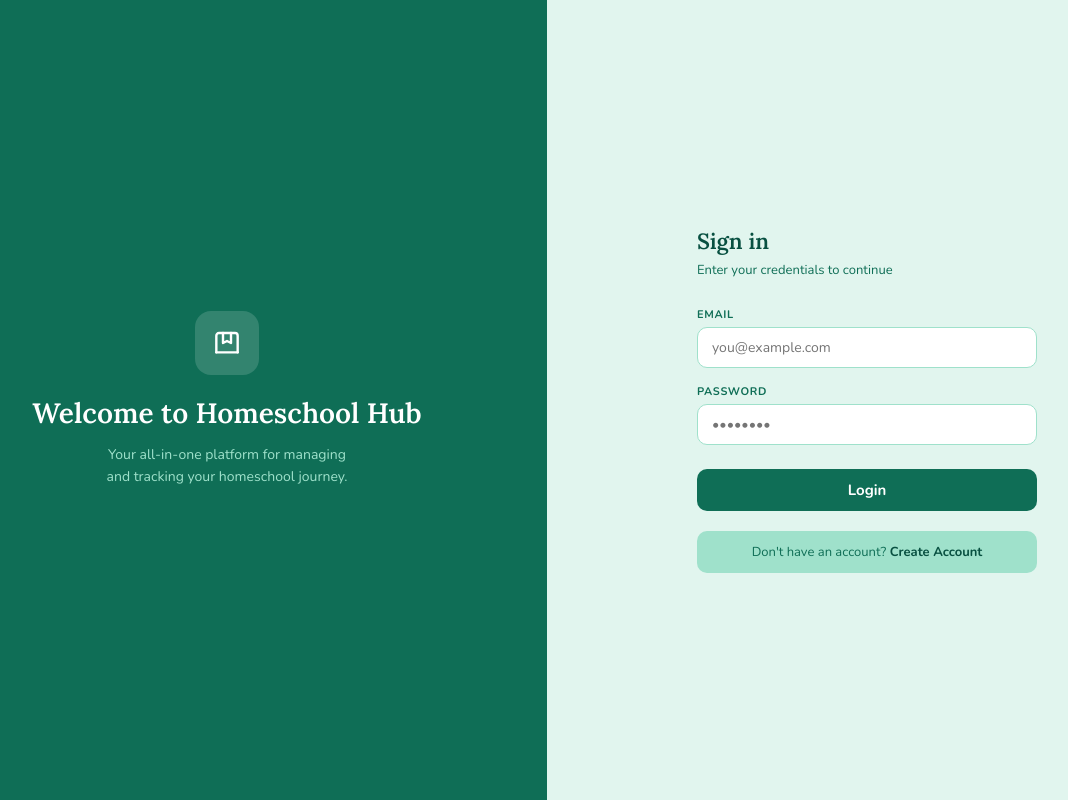
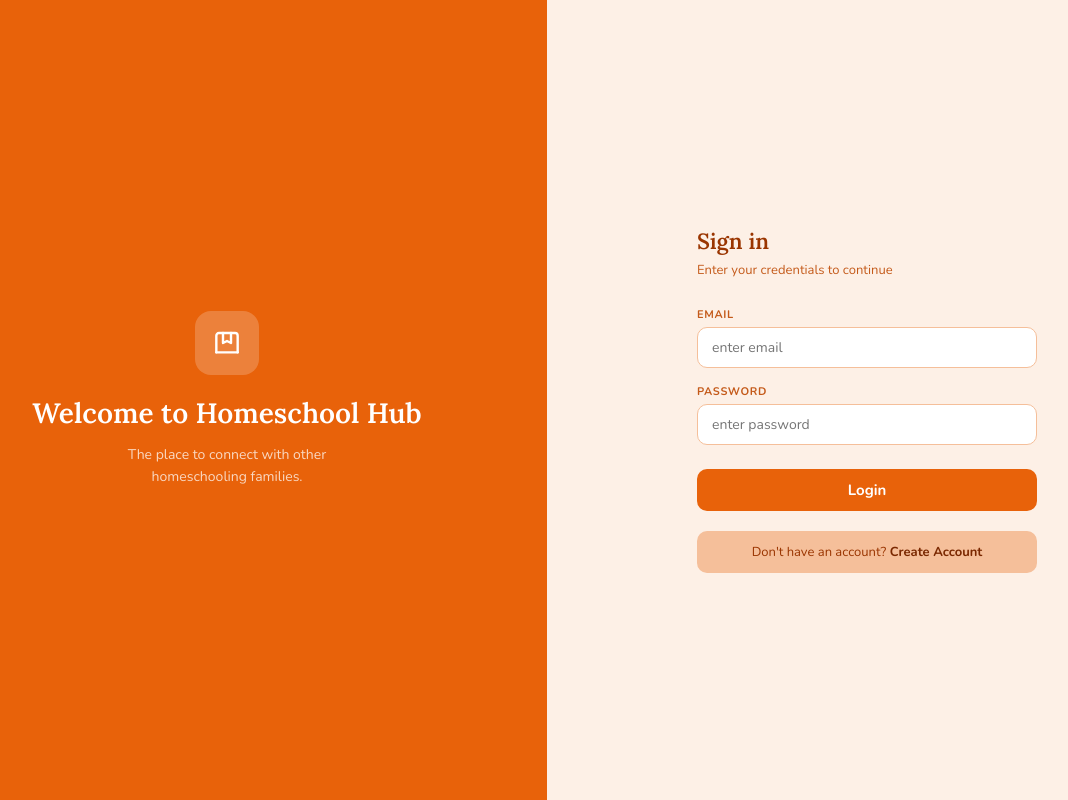
Before and after one commit to brooke-brown/hoohacks26, a React (Vite) app in the folder frontend/: page / in a window 1280 px wide. Shown: the whole page, without its empty margins (93-1161 px from the left). Built offline with nearby package versions, Linux system fonts and the light colour scheme.

Commit message:
changed color to orange + added animation

```diff
--- a/frontend/src/index.css
+++ b/frontend/src/index.css
@@ -6,4 +6,5 @@
 
 body {
   margin: 0;
+  background: #E8620A;
 }
--- a/frontend/src/pages/Login.jsx
+++ b/frontend/src/pages/Login.jsx
@@ -29,33 +29,39 @@ export default function Login() {
     <>
       <style>{`
         @keyframes slideInLeft {
-          from { transform: translateX(-60px); opacity: 0; }
+          from { transform: translateX(-250px); opacity: 0; }
           to   { transform: translateX(0);     opacity: 1; }
         }
-        @keyframes slideInRight {
-          from { transform: translateX(60px);  opacity: 0; }
-          to   { transform: translateX(0);     opacity: 1; }
-        }
-        .hs-left  { animation: slideInLeft  0.7s cubic-bezier(0.22,1,0.36,1) both; }
-        .hs-right { animation: slideInRight 0.7s cubic-bezier(0.22,1,0.36,1) both; }
+        .hs-left  { animation: slideInLeft  3.5s cubic-bezier(0.22,1,0.36,1) both; }
         .hs-input:focus {
           border-color: #1D9E75 !important;
           box-shadow: 0 0 0 3px rgba(29,158,117,0.15);
           outline: none;
         }
-      `}</style>
+          @keyframes draw {
+    from { stroke-dashoffset: 100; }
+    to   { stroke-dashoffset: 0; }
+  }
+  .hs-draw path {
+    stroke-dasharray: 100;
+    stroke-dashoffset: 100;
+    animation: draw 1.2s ease forwards;
+  }
+  .hs-draw path:nth-child(2) { animation-delay: 0.3s; }
+  .hs-draw path:nth-child(3) { animation-delay: 0.6s; }
+`}</style>
 
       <div style={styles.root}>
         <div className="hs-left" style={styles.left}>
           <div style={styles.iconBox}>
-            <svg width="32" height="32" viewBox="0 0 24 24" fill="none">
+            <svg className="hs-draw"width="32" height="32" viewBox="0 0 24 24" fill="none">
               <path d="M4 19V6.5C4 5.4 4.9 4.5 6 4.5H18C19.1 4.5 20 5.4 20 6.5V19" stroke="#fff" strokeWidth="1.8" strokeLinecap="round"/>
               <path d="M4 19H20" stroke="#fff" strokeWidth="1.8" strokeLinecap="round"/>
               <path d="M9 4.5V12L12 10.5L15 12V4.5" stroke="#fff" strokeWidth="1.8" strokeLinecap="round" strokeLinejoin="round"/>
             </svg>
           </div>
           <h1 style={styles.title}>Welcome to Homeschool Hub</h1>
-          <p style={styles.tagline}>Your all-in-one platform for managing and tracking your homeschool journey.</p>
+          <p style={styles.tagline}>The place to connect with other homeschooling families.</p>
         </div>
 
         <div className="hs-right" style={styles.right}>
@@ -66,11 +72,11 @@ export default function Login() {
             <form onSubmit={handleSubmit} noValidate>
               <div style={styles.field}>
                 <label style={styles.label}>Email</label>
-                <input className="hs-input" type="email" placeholder="you@example.com" value={email} onChange={(e) => setEmail(e.target.value)} style={styles.input} />
+                <input className="hs-input" type="email" placeholder="enter email" value={email} onChange={(e) => setEmail(e.target.value)} style={styles.input} />
               </div>
               <div style={styles.field}>
                 <label style={styles.label}>Password</label>
-                <input className="hs-input" type="password" placeholder="••••••••" value={password} onChange={(e) => setPassword(e.target.value)} style={styles.input} />
+                <input className="hs-input" type="password" placeholder="enter password" value={password} onChange={(e) => setPassword(e.target.value)} style={styles.input} />
               </div>
               {error && <p style={styles.error}>{error}</p>}
               <button type="submit" disabled={loading} style={styles.btn}>
@@ -90,37 +96,20 @@ export default function Login() {
 }
 
 const styles = {
-  root: {
-    display: "flex",
-    minHeight: "100vh",
-    fontFamily: "'Nunito', sans-serif",
-    overflow: "hidden" },
-  left: {
-    flex: 1,
-    background: "#0F6E56",
-    display: "flex",
-    flexDirection: "column",
-    alignItems: "center",
-    justifyContent: "center",
-    padding: "3rem 2.5rem" },
-  right: {
-    flex: 1,
-    background: "#e1f5ee",
-    display: "flex",
-    alignItems: "center",
-    justifyContent: "center",
-    padding: "2.5rem" },
-  iconBox: { width: "64px", height: "64px", background: "rgba(255,255,255,0.15)", borderRadius: "16px", display: "flex", alignItems: "center", justifyContent: "center", marginBottom: "1.25rem" },
+  root: { display: "flex", minHeight: "100vh", fontFamily: "'Nunito', sans-serif", overflow: "hidden" },
+  left: { flex: 1, background: "#E8620A", display: "flex", flexDirection: "column", alignItems: "center", justifyContent: "center", padding: "3rem 2.5rem" },
+  right: { flex: 1, background: "#FDF0E6", display: "flex", alignItems: "center", justifyContent: "center", padding: "2.5rem" },
+  iconBox: { width: "64px", height: "64px", background: "rgba(255,255,255,0.2)", borderRadius: "16px", display: "flex", alignItems: "center", justifyContent: "center", marginBottom: "1.25rem", animation: "slideInLeft 0.9s cubic-bezier(0.22,1,0.36,1) both" },
   title: { fontFamily: "'Lora', serif", fontSize: "28px", fontWeight: 600, color: "#fff", margin: "0 0 12px", textAlign: "center", lineHeight: 1.3 },
-  tagline: { fontSize: "14px", color: "#9fe1cb", textAlign: "center", lineHeight: 1.6, margin: 0, maxWidth: "260px" },
+  tagline: { fontSize: "14px", color: "rgba(255,255,255,0.75)", textAlign: "center", lineHeight: 1.6, margin: 0, maxWidth: "260px" },
   card: { width: "100%", maxWidth: "340px" },
-  formTitle: { fontFamily: "'Lora', serif", fontSize: "22px", fontWeight: 600, color: "#085041", margin: "0 0 6px" },
-  formSub: { fontSize: "13px", color: "#0F6E56", margin: "0 0 1.75rem" },
+  formTitle: { fontFamily: "'Lora', serif", fontSize: "22px", fontWeight: 600, color: "#9A3500", margin: "0 0 6px" },
+  formSub: { fontSize: "13px", color: "#C45A1A", margin: "0 0 1.75rem" },
   field: { marginBottom: "1rem" },
-  label: { display: "block", fontSize: "11px", fontWeight: 700, color: "#0F6E56", marginBottom: "5px", letterSpacing: "0.06em", textTransform: "uppercase" },
-  input: { width: "100%", boxSizing: "border-box", padding: "10px 14px", fontSize: "14px", fontFamily: "'Nunito', sans-serif", border: "1.5px solid #9fe1cb", borderRadius: "10px", background: "#fff", color: "#04342C", outline: "none" },
+  label: { display: "block", fontSize: "11px", fontWeight: 700, color: "#C45A1A", marginBottom: "5px", letterSpacing: "0.06em", textTransform: "uppercase" },
+  input: { width: "100%", boxSizing: "border-box", padding: "10px 14px", fontSize: "14px", fontFamily: "'Nunito', sans-serif", border: "1.5px solid #F5BF9A", borderRadius: "10px", background: "#fff", color: "#3D1A00", outline: "none" },
   error: { fontSize: "13px", color: "#A32D2D", background: "#FCEBEB", borderRadius: "8px", padding: "8px 12px", margin: "0 0 0.75rem" },
-  btn: { width: "100%", padding: "11px", background: "#0F6E56", color: "#fff", border: "none", borderRadius: "10px", fontSize: "15px", fontFamily: "'Nunito', sans-serif", fontWeight: 700, cursor: "pointer", marginTop: "0.5rem" },
-  signup: { textAlign: "center", fontSize: "13px", color: "#0F6E56", margin: "1.25rem 0 0", padding: "12px 16px", background: "#9fe1cb", borderRadius: "10px" },
-  signupLink: { color: "#085041", fontWeight: 700, background: "none", border: "none", cursor: "pointer", fontSize: "13px", fontFamily: "'Nunito', sans-serif", padding: 0 },
+  btn: { width: "100%", padding: "11px", background: "#E8620A", color: "#fff", border: "none", borderRadius: "10px", fontSize: "15px", fontFamily: "'Nunito', sans-serif", fontWeight: 700, cursor: "pointer", marginTop: "0.5rem" },
+  signup: { textAlign: "center", fontSize: "13px", color: "#9A3500", margin: "1.25rem 0 0", padding: "12px 16px", background: "#F5BF9A", borderRadius: "10px" },
+  signupLink: { color: "#7A2800", fontWeight: 700, background: "none", border: "none", cursor: "pointer", fontSize: "13px", fontFamily: "'Nunito', sans-serif", padding: 0 },
 };
```
